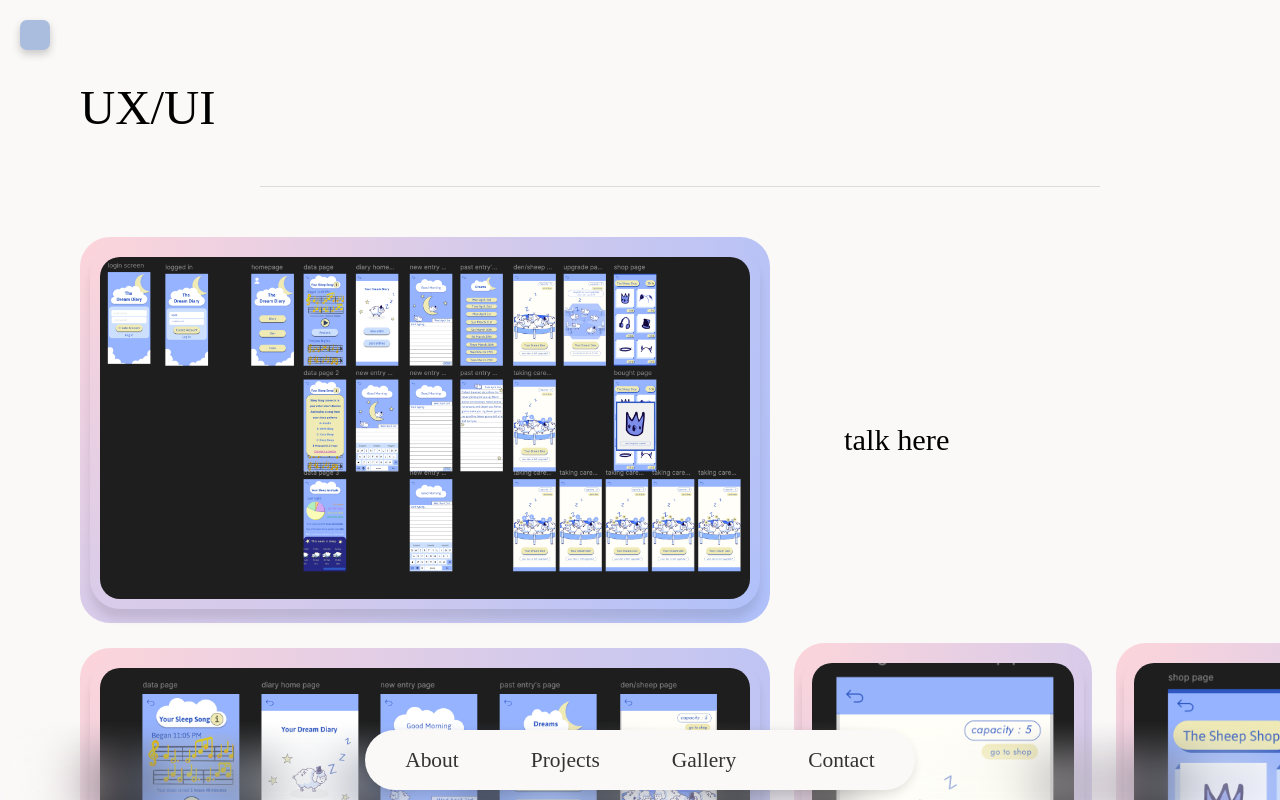
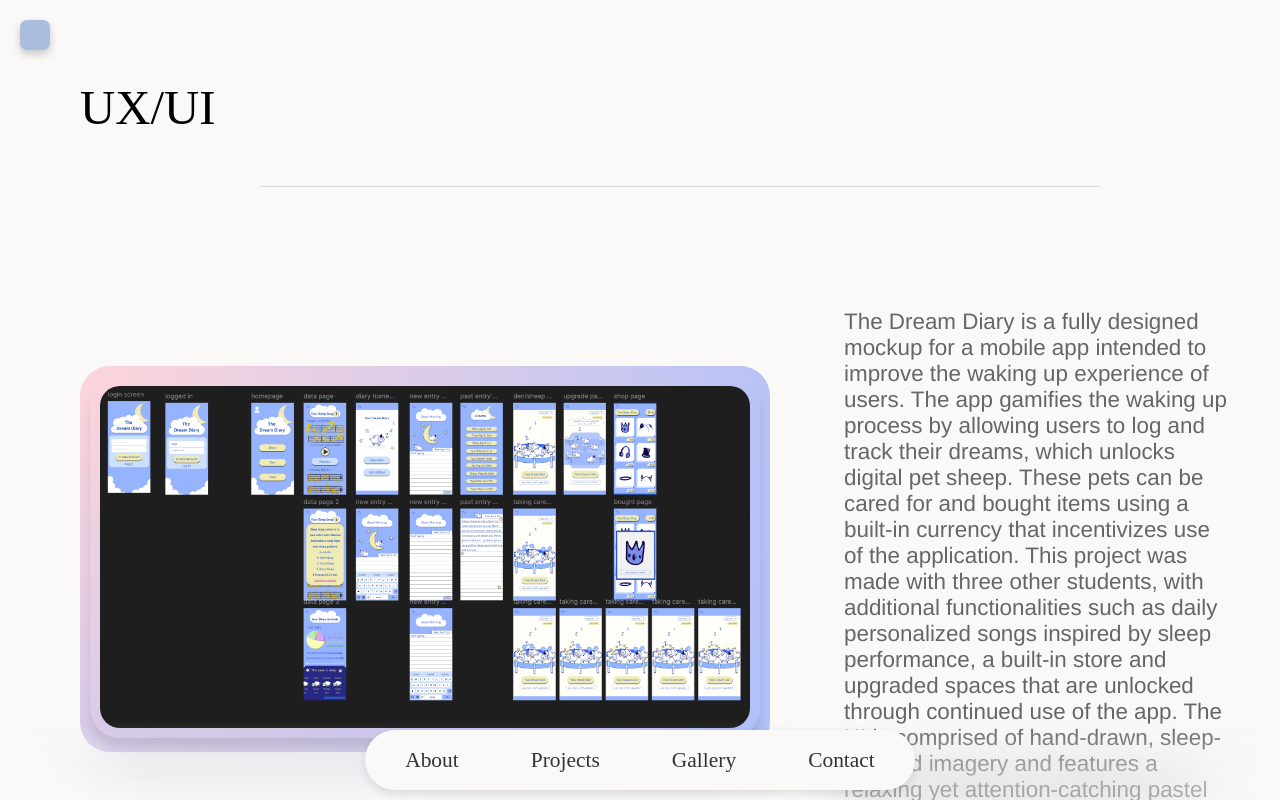
Before and after one commit to priya-singh-14/portfolio, a React (Create React App) app in the folder my-website/: page /gallery in a window 1280 px wide. Shown: the top 800 px of the page. Built offline with nearby package versions, Linux system fonts and the light colour scheme.

Commit message:
added content to gallery items

```diff
--- a/my-website/src/gallery.jsx
+++ b/my-website/src/gallery.jsx
@@ -61,7 +61,13 @@ const Gallery = () => {
         <img src={u1}></img>
         </div></div>
         <div className='gallery-text'>
-          <p>talk here</p>
+          <p style={{
+            fontFamily: 'Helvetica',
+            fontStyle: 'light',
+       fontSize: `1.4rem`,
+       color: '#666'
+      }}>
+            The Dream Diary is a fully designed mockup for a mobile app intended to improve the waking up experience of users. The app gamifies the waking up process by allowing users to log and track their dreams, which unlocks digital pet sheep. These pets can be cared for and bought items using a built-in currency that incentivizes use of the application. This project was made with three other students, with additional functionalities such as daily personalized songs inspired by sleep performance, a built-in store and upgraded spaces that are unlocked through continued use of the app. The UI is comprised of hand-drawn, sleep-inspired imagery and features a relaxing yet attention-catching pastel color scheme.</p>
           </div>
           </div>
 
@@ -120,7 +126,7 @@ const Gallery = () => {
       <img src={w2}></img>
     </div></div>
     <div className='gallery-text'>
-     <p>talk here</p>
+     <p>Designed and developed multiple webpages connected through responsive design for Amber Coffee Company using CSS/HTML.</p>
     </div>
     </div>
 
@@ -151,7 +157,7 @@ const Gallery = () => {
   <img src={w1}></img>
 </div></div>
 <div className='gallery-text'>
- <p>talk here</p>
+ <p>Landing page for a fictional coffee company inspired by Formula1 Racing. Built using CSS/HTML. </p>
 </div>
 </div>
 <hr class="custom-hr" />
@@ -167,7 +173,7 @@ const Gallery = () => {
         <img src={f1}></img>
         </div></div>
         <div className='gallery-text'>
-          <p>talk here</p>
+          <p><strong>"Awaiting You"</strong> Chalk Pastel on Toned Pastel Paper. 18x24.</p>
           </div>
           </div>
 
@@ -179,7 +185,7 @@ const Gallery = () => {
         <img src={f2}></img>
         </div></div>
         <div className='gallery-text'>
-          <p>talk here</p>
+        <p><strong>"Washed Out</strong> Chalk Pastel on Toned Pastel Paper. 18x24.</p>
           </div>
           </div>
 
@@ -191,7 +197,7 @@ const Gallery = () => {
         <img src={f3}></img>
         </div></div>
         <div className='gallery-text'>
-          <p>talk here</p>
+        <p><strong>"Out of Place"</strong> Chalk Pastel on Toned Pastel Paper. 18x24.</p>
           </div>
           </div>
 
@@ -203,7 +209,7 @@ const Gallery = () => {
         <img src={f4}></img>
         </div></div>
         <div className='gallery-text'>
-          <p>talk here</p>
+        <p><strong>"Reverie of Lilypads"</strong> Acrylic Paint on Canvas. 16x20 </p>
           </div>
           </div>
   </div>
```
